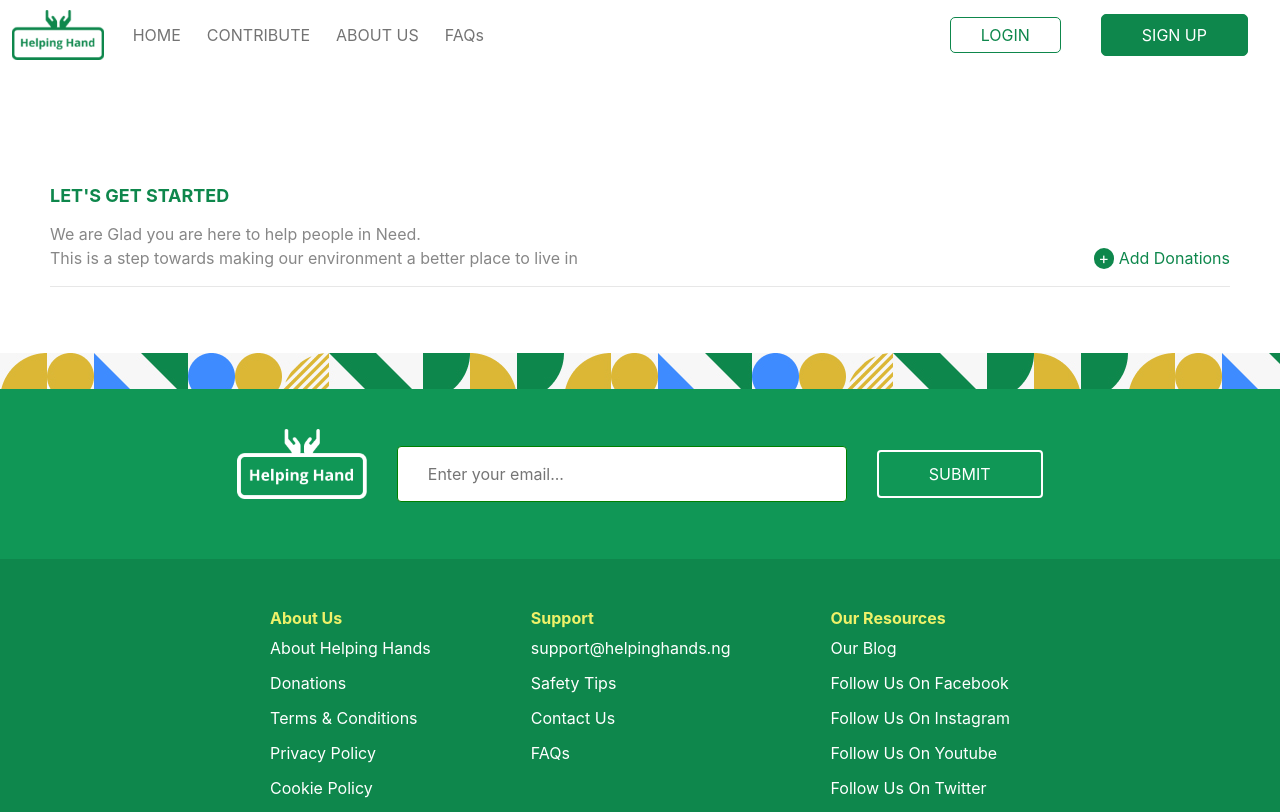
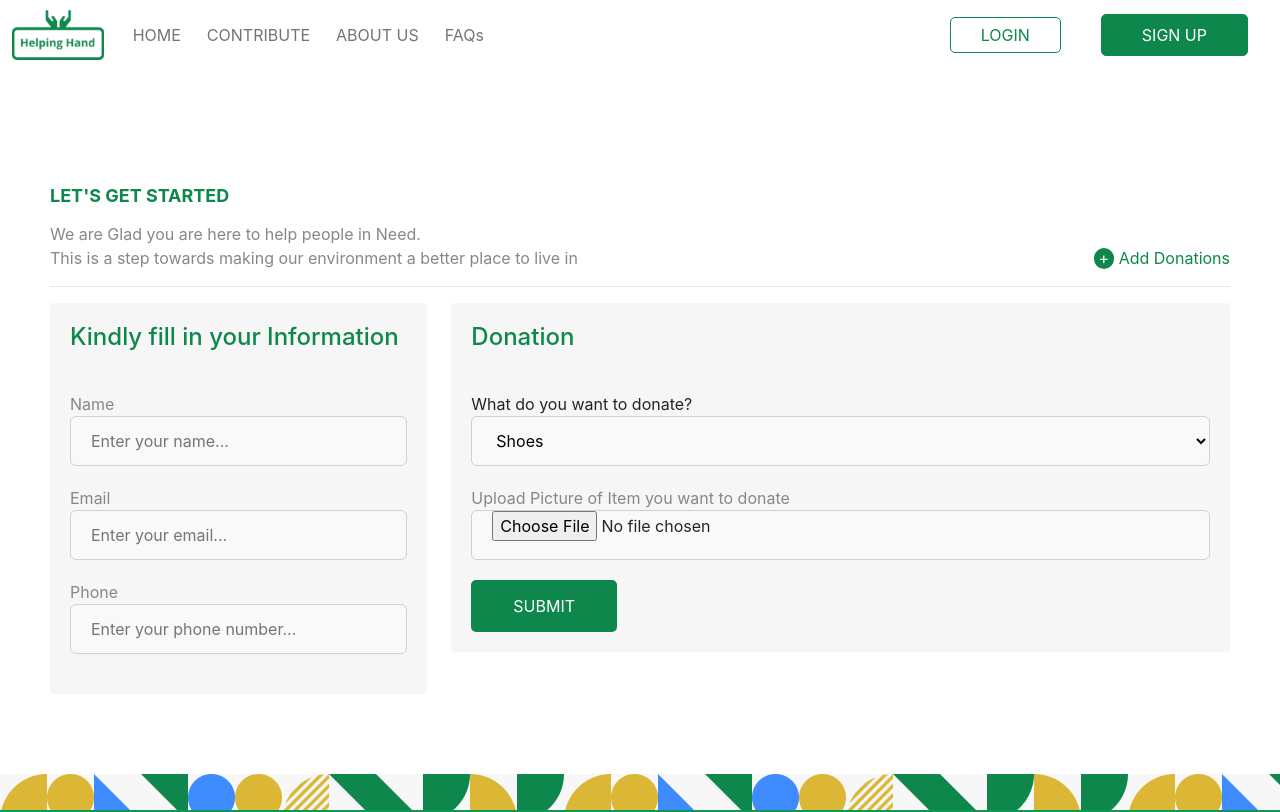
Before and after one commit to nelsonogueh/helping-hand-DSFE, a React (Create React App) app: page /donation in a window 1280 px wide. Shown: the top 812 px of the page. Built offline with nearby package versions, Linux system fonts and the light colour scheme.

Commit message:
Donation page done

```diff
--- a/src/components/Donation/Donation.css
+++ b/src/components/Donation/Donation.css
@@ -29,6 +29,39 @@
 .donate-hr {
   color: #a0a0a0;
 }
+.donate-user-info-form {
+  background: #f6f6f6;
+  padding: 20px;
+  border-radius: 4px;
+}
+.donate-user-info-form-container {
+  margin-bottom: 30px;
+}
+.donate-user-info-form h2 {
+  color: #0e874c;
+  font-size: 24px;
+  margin-bottom: 40px;
+}
+.user-detail-input {
+  background: #f9f9f9;
+  border: 1px solid #d0d0d0;
+  box-sizing: border-box;
+  border-radius: 6px;
+  height: 50px;
+  width: 100%;
+  padding: 0px 20px;
+  margin-bottom: 20px;
+}
+.user-detail-name {
+  color: #878787;
+}
+.donate-btn {
+  background-color: #0e874c;
+  color: #fff;
+  border: 2px solid #0e874c;
+  padding: 12px 40px;
+  border-radius: 5px;
+}
 
 /* RESPONSIVE - TABLET - PC  */
 @media (min-width: 641px) {
--- a/src/components/Donation/Donation.js
+++ b/src/components/Donation/Donation.js
@@ -28,7 +28,89 @@ const Donation = (props) => {
                 </a>
               </div>
             </section>
-            <hr className='donate-hr' />
+            <hr className="donate-hr" />
+          </Col>
+        </Row>
+        <Row>
+          <Col md={4} className="donate-user-info-form-container">
+            <form className="donate-user-info-form">
+              <h2>Kindly fill in your Information</h2>
+              <div>
+                <label className="user-detail-name" htmlFor="user-detail-name">
+                  Name
+                </label>
+              </div>
+              <div>
+                <input
+                  className="user-detail-input"
+                  type="text"
+                  id="user-detail-name"
+                  placeholder="Enter your name..."
+                />
+              </div>
+              <div>
+                <label className="user-detail-name" htmlFor="user-detail-email">
+                  Email
+                </label>
+              </div>
+              <div>
+                <input
+                  className="user-detail-input"
+                  type="email"
+                  id="user-detail-email"
+                  placeholder="Enter your email..."
+                />
+              </div>
+              <div>
+                <label className="user-detail-name" htmlFor="user-detail-name">
+                  Phone
+                </label>
+              </div>
+              <div>
+                <input
+                  className="user-detail-input"
+                  type="tel"
+                  id="user-detail-phone"
+                  placeholder="Enter your phone number..."
+                />
+              </div>
+            </form>
+          </Col>
+          <Col>
+            <form className="donate-user-info-form">
+              <h2>Donation</h2>
+              <div>
+                <label
+                  className="user-detail-category"
+                  htmlFor="user-detail-name"
+                >
+                  What do you want to donate?
+                </label>
+              </div>
+              <div>
+                <select id="user-detail-category" className="user-detail-input">
+                  <option>Shoes</option>
+                  <option>Food</option>
+                  <option>Clothes</option>
+                  <option>Others</option>
+                </select>
+              </div>
+              <div>
+                <label className="user-detail-name" htmlFor="user-detail-email">
+                  Upload Picture of Item you want to donate
+                </label>
+              </div>
+              <div>
+                <input
+                  className="user-detail-input"
+                  type="file"
+                  id="user-detail-email"
+                />
+              </div>
+              <div>
+                <button className="donate-btn">SUBMIT</button>
+              </div>
+            </form>
           </Col>
         </Row>
       </Container>
```
